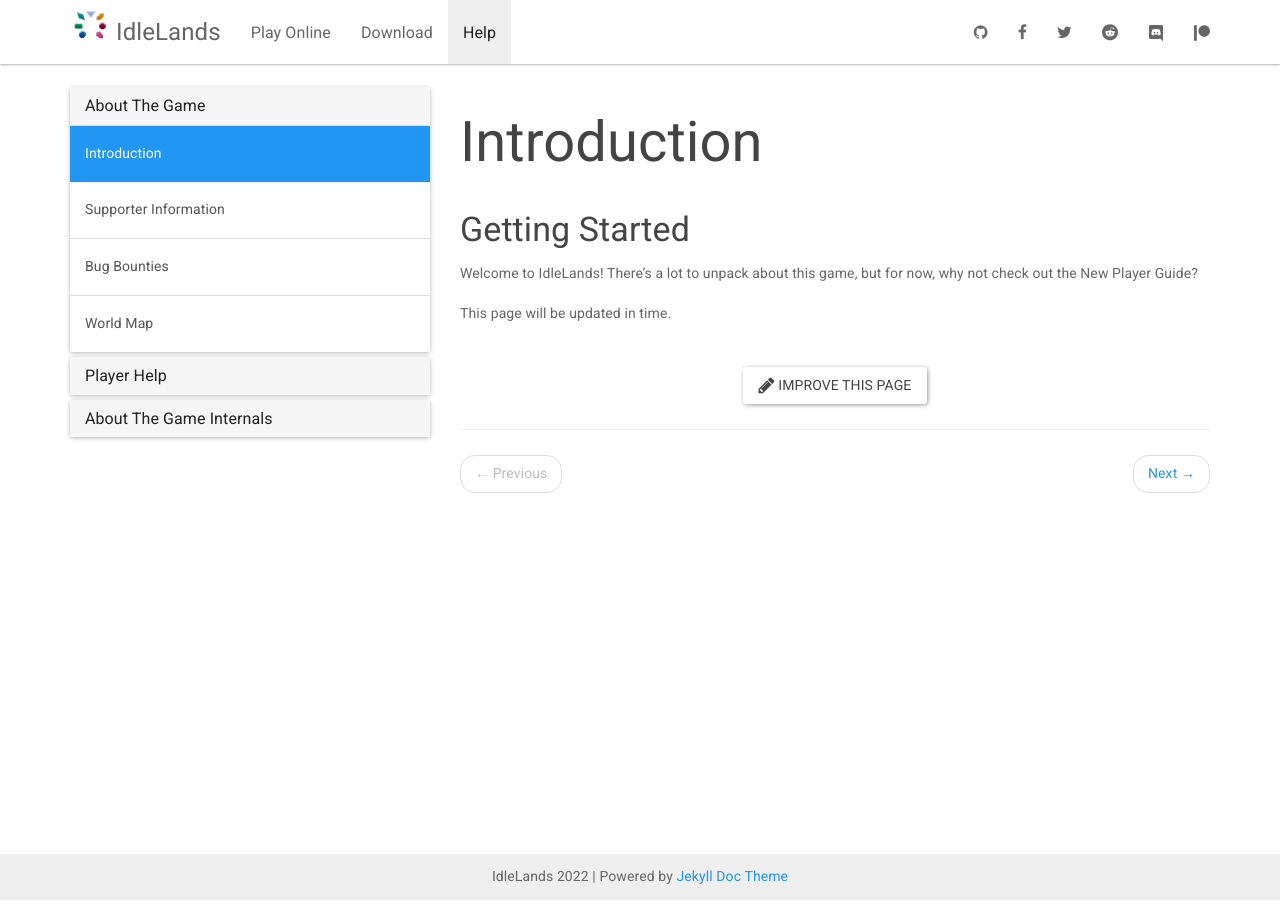
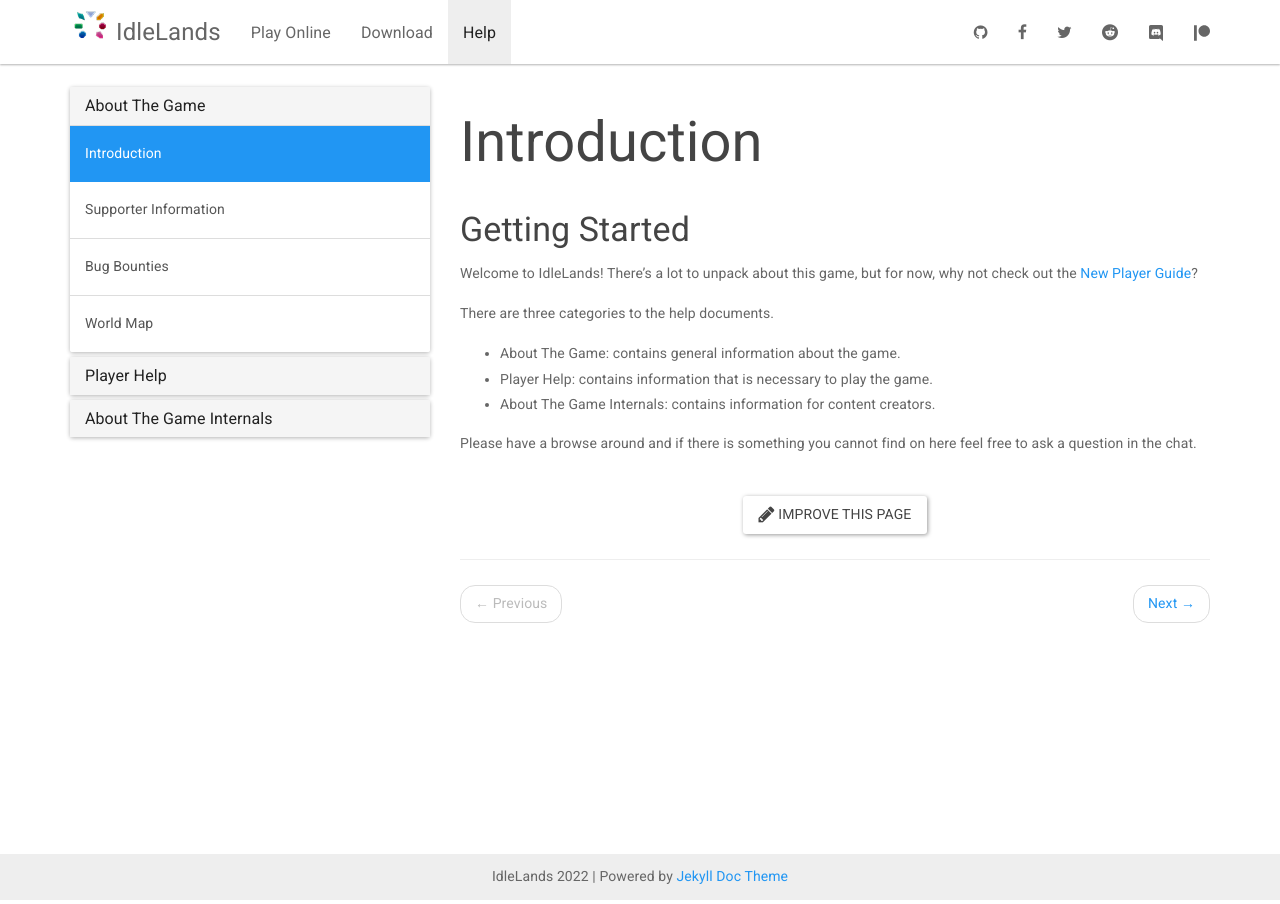
Before and after one commit to IdleLands/idlelands.github.io, a Jekyll site: the page built from _docs/help/welcome.md, in a window 1280 px wide. Built offline with Jekyll 4.4.1, drawn with Linux system fonts in a browser that asks for light colours; nearby versions of some CDN libraries.

Commit message:
Updated intro

```diff
--- a/_docs/help/welcome.md
+++ b/_docs/help/welcome.md
@@ -6,6 +6,11 @@
 
 ### Getting Started
 
-Welcome to IdleLands! There's a lot to unpack about this game, but for now, why not check out the New Player Guide?
+Welcome to IdleLands! There's a lot to unpack about this game, but for now, why not check out the [New Player Guide](https://idle.land/docs/new-player/)?
 
-This page will be updated in time.
+There are three categories to the help documents.
+- About The Game: contains general information about the game.
+- Player Help: contains information that is necessary to play the game.
+- About The Game Internals: contains information for content creators.
+
+Please have a browse around and if there is something you cannot find on here feel free to ask a question in the chat.
```
